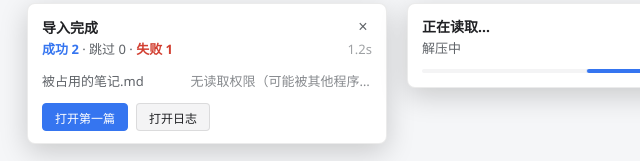
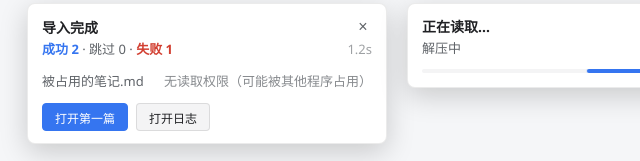
Before and after one commit to clock-05/siyuan-drag-import, a website: page docs/card-preview.html in a window 1280 px wide. Shown: the part 398-559 px from the top of the page, 5-645 px from the left. Drawn offline with Linux system fonts and the light colour scheme.

Commit message:
fix(ui): 结果卡片的原因说明允许换行，长文案不再被截成「…请拖…」

```diff
--- a/index.css
+++ b/index.css
@@ -179,25 +179,29 @@
 
 .sdi-card__list li {
   display: flex;
+  /* 原因换行后两列要顶对齐，不然名字会飘到中间 */
+  align-items: flex-start;
   gap: 8px;
   padding: 2px 0;
   color: var(--b3-theme-on-surface, #5f6368);
 }
 
 .sdi-card__list li span:first-child {
-  flex: 1;
+  flex: 0 1 auto;
+  max-width: 46%;
   min-width: 0;
   overflow: hidden;
   text-overflow: ellipsis;
   white-space: nowrap;
 }
 
+/* 原因说明：短的一行右对齐，长的换行说完。
+   以前这里是 nowrap + 55% 上限，「无法判断目标笔记本，请拖…」会被截掉半句。 */
 .sdi-card__list li span:last-child {
-  flex: none;
-  max-width: 55%;
-  overflow: hidden;
-  text-overflow: ellipsis;
-  white-space: nowrap;
+  flex: 1 1 auto;
+  min-width: 0;
+  text-align: right;
+  overflow-wrap: anywhere;
   opacity: 0.75;
 }
 
```
